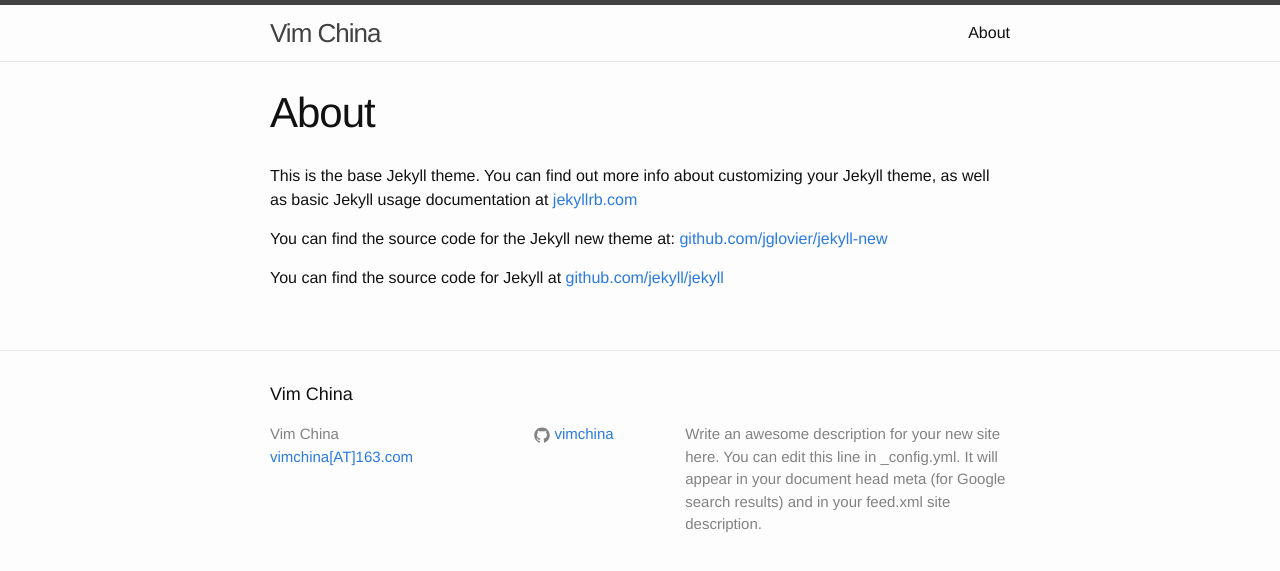
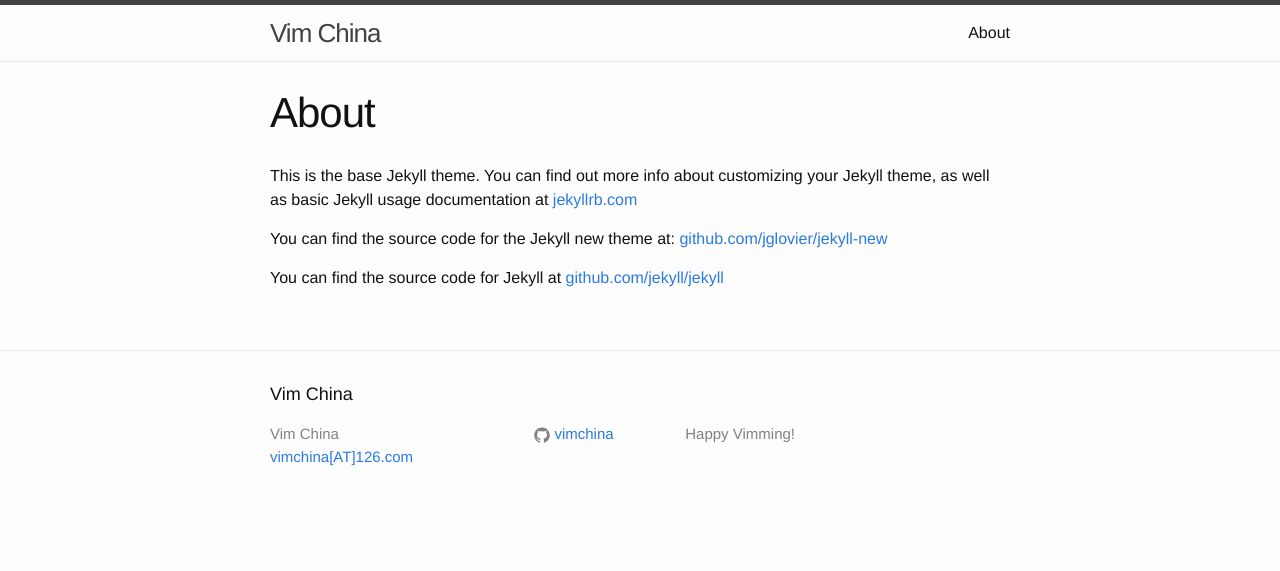
Before and after one commit to vimchina/vimchina.github.io, a Jekyll site: the page built from about.md, in a window 1280 px wide. Shown: the top 571 px of the page. Built offline with Jekyll 4.4.1, drawn with Linux system fonts in a browser that asks for light colours.

Commit message:
some config

```diff
--- a/_config.yml
+++ b/_config.yml
@@ -1,10 +1,7 @@
 # Site settings
 title: Vim China
-email: vimchina[AT]163.com
-description: > # this means to ignore newlines until "baseurl:"
-  Write an awesome description for your new site here. You can edit this
-  line in _config.yml. It will appear in your document head meta (for
-  Google search results) and in your feed.xml site description.
+email: vimchina[AT]126.com
+description: Happy Vimming!
 baseurl: "" # the subpath of your site, e.g. /blog/
 url: "http://vimchina.github.io" # the base hostname & protocol for your site
 # twitter_username: jekyllrb
```
Also changed, not shown: about.md (+1 -1 lines).
